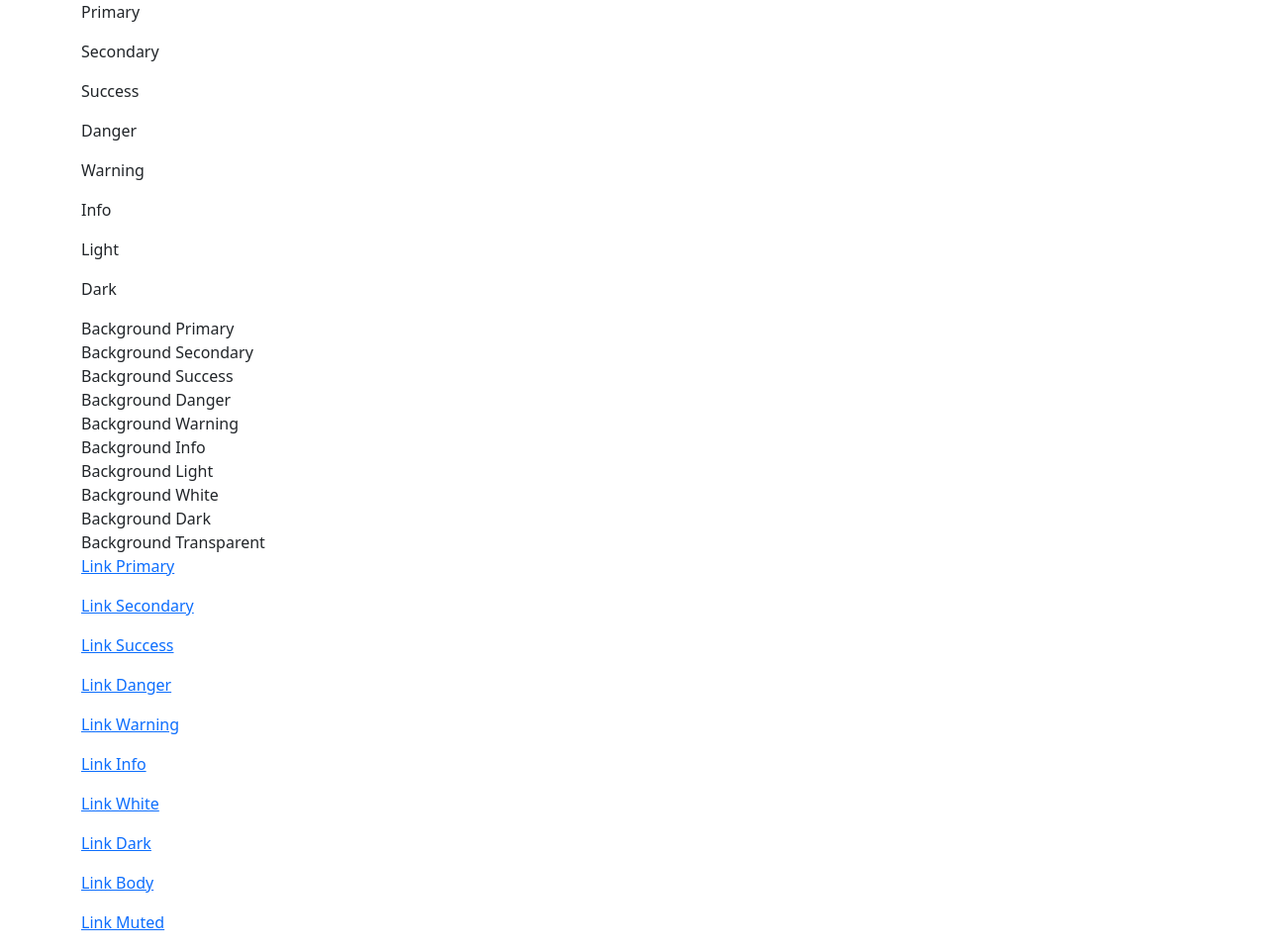
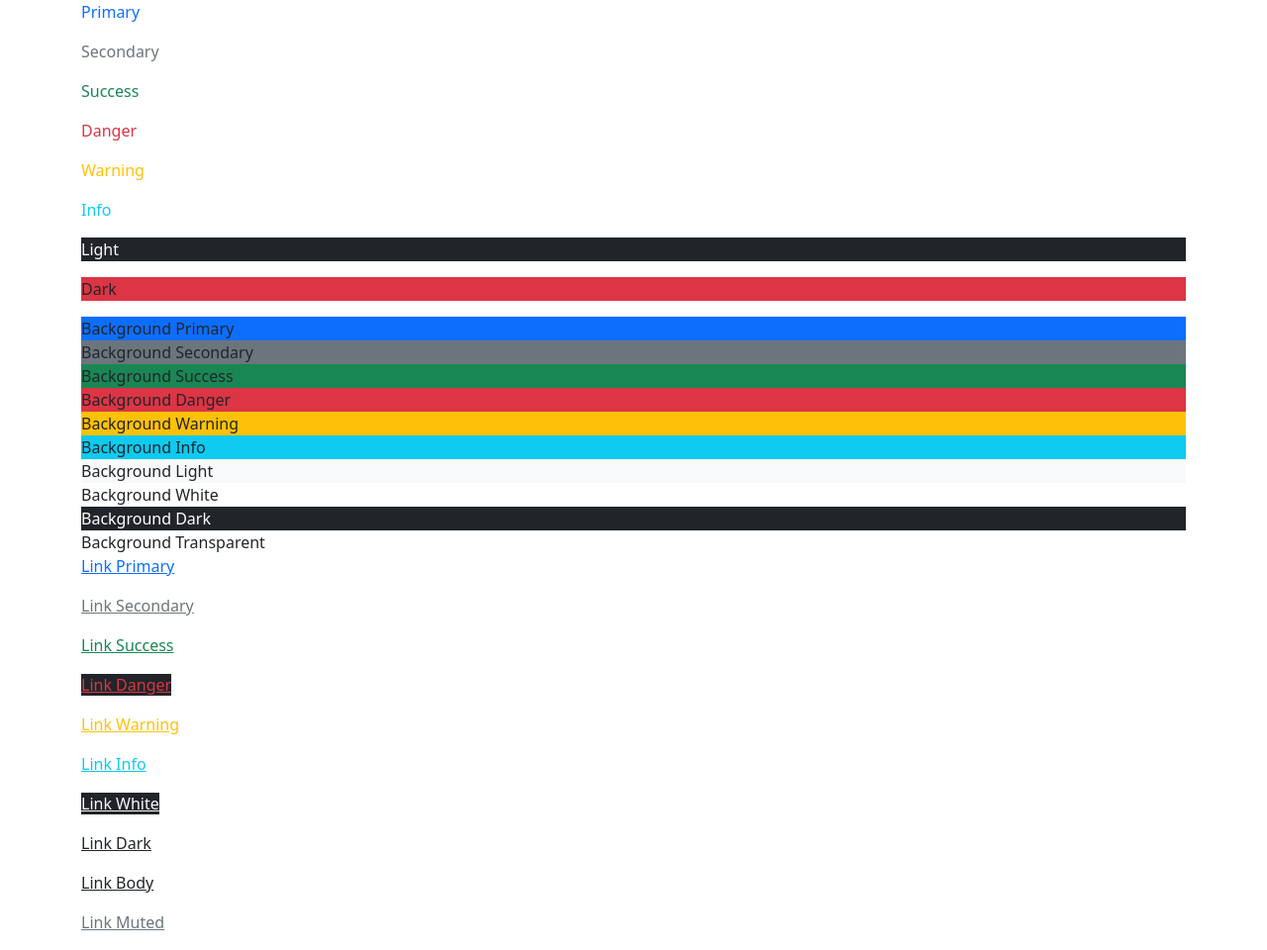
Before and after one commit to Thannatcha/github-desktop-project-2, a plain HTML site: page 2_Color-Background.html in a window 1280 px wide. Shown: the whole page at 99% size. Drawn offline with nearby package versions, Linux system fonts and the light colour scheme.

Commit message:
Update 2_Color-Background.html

```diff
--- a/2_Color-Background.html
+++ b/2_Color-Background.html
@@ -10,38 +10,38 @@
 <body>
     <div class="container">
         <!-- สีข้อความ -->
-        <p>Primary</p>
-        <p>Secondary</p>
-        <p>Success</p>
-        <p>Danger</p>
-        <p>Warning</p>
-        <p>Info</p>
-        <p>Light</p>
-        <p>Dark</p>
+        <p class="text-primary">Primary</p>
+        <p class="text-secondary">Secondary</p>
+        <p class="text-success">Success</p>
+        <p class="text-danger">Danger</p>
+        <p class="text-warning">Warning</p>
+        <p class="text-info">Info</p>
+        <p class="text-light bg-dark">Light</p>
+        <p class="text-dark bg-danger">Dark</p>
 
         <!-- พื้นหลัง -->
-        <div>Background Primary</div>
-        <div>Background Secondary</div>
-        <div>Background Success</div>
-        <div>Background Danger</div>
-        <div>Background Warning</div>
-        <div>Background Info</div>
-        <div>Background Light</div>
-        <div>Background White</div>
-        <div>Background Dark</div>
-        <div>Background Transparent</div>
+        <div class="bg-primary">Background Primary</div>
+        <div class="bg-secondary">Background Secondary</div>
+        <div class="bg-success">Background Success</div>
+        <div class="bg-danger">Background Danger</div>
+        <div class="bg-warning">Background Warning</div>
+        <div class="bg-info">Background Info</div>
+        <div class="bg-light">Background Light</div>
+        <div class="bg-white">Background White</div>
+        <div class="bg-dark text-white">Background Dark</div>
+        <div class="bg-transparent">Background Transparent</div>
 
         <!-- กำหนดสีให้ link -->
-        <p><a href="">Link Primary</a></p>
-        <p><a href="">Link Secondary</a></p>
-        <p><a href="">Link Success</a></p>
-        <p><a href="">Link Danger</a></p>
-        <p><a href="">Link Warning</a></p>
-        <p><a href="">Link Info</a></p>
-        <p><a href="">Link White</a></p>
-        <p><a href="">Link Dark</a></p>
-        <p><a href="">Link Body</a></p>
-        <p><a href="">Link Muted</a></p>
+        <p><a href="" class="text-primary">Link Primary</a></p>
+        <p><a href="" class="text-secondary">Link Secondary</a></p>
+        <p><a href="" class="text-success">Link Success</a></p>
+        <p><a href="" class="text-danger bg-dark">Link Danger</a></p>
+        <p><a href="" class="text-warning">Link Warning</a></p>
+        <p><a href="" class="text-info">Link Info</a></p>
+        <p><a href="" class="text-light bg-dark">Link White</a></p>
+        <p><a href="" class="text-dark">Link Dark</a></p>
+        <p><a href="" class="text-body">Link Body</a></p>
+        <p><a href="" class="text-muted">Link Muted</a></p>
     </div>
 </body>
 </html>
```
